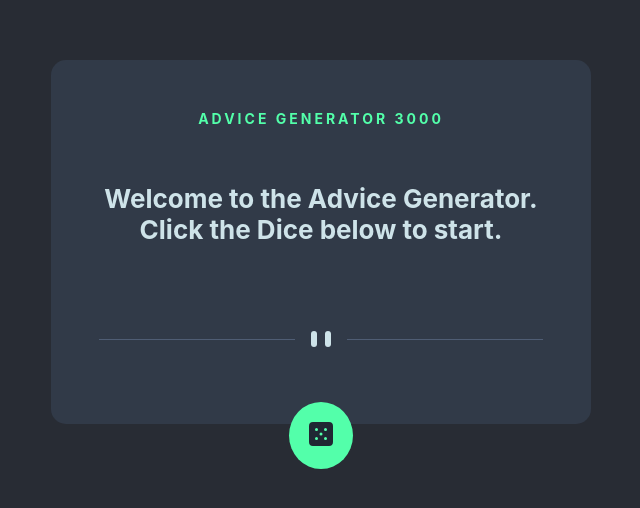
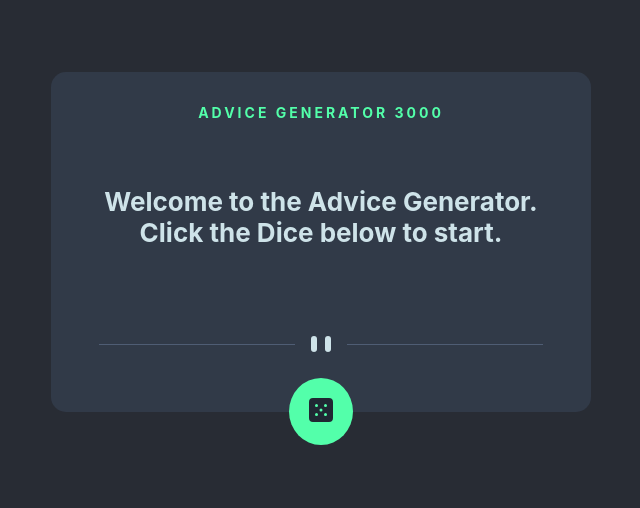
Before and after one commit to alicewon/advice-generator, a React (Create React App) app: page / in a window 1280 px wide. Shown: the part 158-666 px from the top of the page, without its empty margins (319-959 px from the left). Built offline with nearby package versions, Linux system fonts and the light colour scheme.

Commit message:
fix accessibility issues

```diff
--- a/src/App.css
+++ b/src/App.css
@@ -17,7 +17,7 @@
 .Card {
   background-color: #313A48;
   border-radius: 15px;
-  height: 364px;
+  height: 340px;
   width: 540px;
   align-items: center;
   justify-content: center;
@@ -59,7 +59,7 @@
   border: none;
   padding:20px;
   position: absolute;
-  top: 70%;
+  top: 67%;
   transition-duration: .3s;
 	transition-property: box-shadow;
 }
--- a/src/App.js
+++ b/src/App.js
@@ -6,10 +6,10 @@ import Card from './components/Card';
 function App() {
 
   return (
-    <div className="App">
-      <div className="Card-container">
+    <div className="App" role="main">
+      <section className="Card-container">
         <Card/>
-      </div>
+      </section>
     </div>
   );
 }
--- a/src/components/Card.jsx
+++ b/src/components/Card.jsx
@@ -32,7 +32,7 @@ function Card() {
   };
 
   return (
-    <div className="Card">
+    <section className="Card">
       <h4 className="Advice-id">{
             advice.adviceId != undefined
             ? `Advice # ${advice.adviceId}`
@@ -45,14 +45,14 @@ function Card() {
             : "Welcome to the Advice Generator. Click the Dice below to start."
           }
           </h1>
-      <div className="Divider">
+      <section className="Divider">
         { width < breakpoint ? <MobileDivider/> : <DesktopDivider/>}
-      </div>
-      <button className="Dice-button" onClick={()=> fetchAdvice()}>
+      </section>
+      <button className="Dice-button" aria-label="Dice Button" onClick={()=> fetchAdvice()}>
         <Dice/>
       </button>
 
-    </div>
+    </section>
   )
 };
 
```
